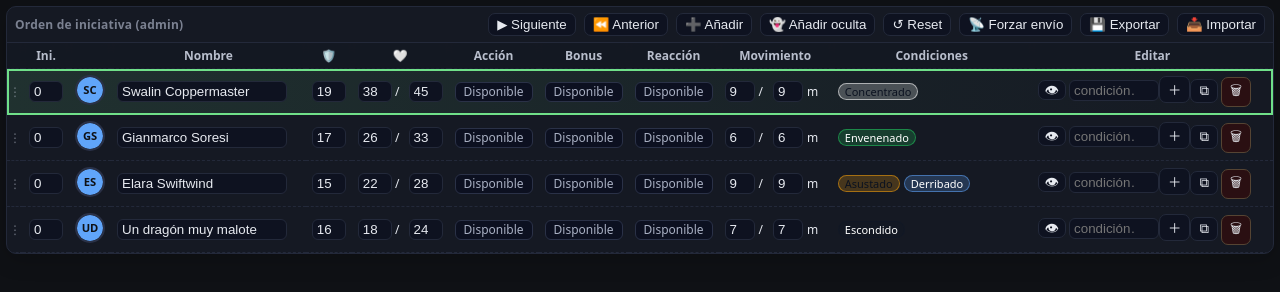
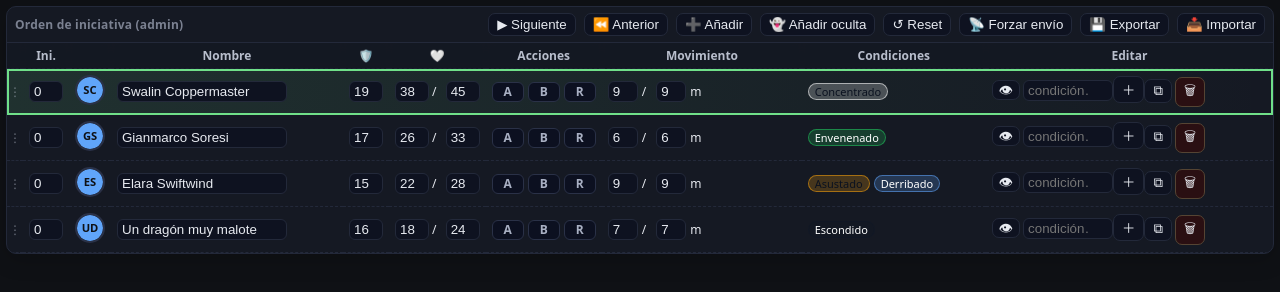
Before and after one commit to jynus/seguimiento-de-iniciativa, a browser extension: page html/admin.html in a window 1280 px wide. Drawn offline with Linux system fonts and the light colour scheme.

Commit message:
Make action toggles more compact

```diff
--- a/html/admin.html
+++ b/html/admin.html
@@ -29,8 +29,9 @@
           <col class="nm">
           <col class="ca">
           <col class="pv">
-          <col class="ax">
-          <col class="ad"><col class="rx"><col class="mv"><col><col class="tools">
+          <col class="act">
+          <col class="mv">
+          <col class="tools">
         </colgroup>
         <thead>
           <tr>
@@ -40,16 +41,14 @@
             <th>Nombre</th>
             <th>🛡️</th>
             <th>🤍</th>
-            <th>Acción</th>
-            <th>Bonus</th>
-            <th>Reacción</th>
+            <th>Acciones</th>
             <th>Movimiento</th>
             <th>Condiciones</th>
             <th>Editar</th>
           </tr>
         </thead>
         <tbody id="rows">
-          <tr><td class="muted" colspan="12">Cargando...</td></tr>
+          <tr><td class="muted" colspan="10">Cargando...</td></tr>
         </tbody>
       </table>
     </div>
--- a/html/admin.js
+++ b/html/admin.js
@@ -633,6 +633,34 @@ function togglePill(p,field){
   return el;
 }
 
+function makeActionPill(p, field, label, title){
+  const el = document.createElement("span");
+  const paint = () => {
+    el.className = "pill " + (p[field] ? "on" : "off") + " min";
+    el.textContent = label;
+    el.title = `${title} — ${p[field] ? "Usada" : "Disponible"}`;
+  };
+  paint();
+  el.addEventListener("click", (e) => {
+    e.stopPropagation();
+    p[field] = !p[field];
+    paint();
+    sync();
+  });
+  return el;
+}
+
+function actionsGroup(p){
+  const box = document.createElement("div");
+  box.className = "actg";
+  box.append(
+    makeActionPill(p, "accion",    "A", "Acción"),
+    makeActionPill(p, "adicional", "B", "Acción adicional"),
+    makeActionPill(p, "reaccion",  "R", "Reacción")
+  );
+  return box;
+}
+
 function render(){
   rows.innerHTML="";
   state.party.forEach((p,idx)=>{
@@ -819,9 +847,7 @@ function render(){
       tdPV.append(cur, document.createTextNode(" / "), max);
     }
 
-    const tdA=td(); tdA.appendChild(togglePill(p,"accion"));
-    const tdB=td(); tdB.appendChild(togglePill(p,"adicional"));
-    const tdR=td(); tdR.appendChild(togglePill(p,"reaccion"));
+    const tdAct = td(); tdAct.appendChild(actionsGroup(p));
 
     const tdM = td(); {
       const cur = makeNum(p.mov.cur ?? 0, (v) => {
@@ -1004,7 +1030,7 @@ function render(){
 
     tdTools.append(eyeBtn, document.createTextNode(" "), addInput, addBtn, dupBtn, document.createTextNode(" "), delBtn);
 
-    tr.append(tdDrag, tdIni,tdIcon,tdNom,tdCA,tdPV,tdA,tdB,tdR,tdM,tdC,tdTools);
+    tr.append(tdDrag, tdIni,tdIcon,tdNom,tdCA,tdPV,tdAct,tdM,tdC,tdTools);
     rows.appendChild(tr);
   });
 }
--- a/html/styles.css
+++ b/html/styles.css
@@ -36,7 +36,7 @@ col.ini{width:42px}
 col.cn{width:42px}
 col.ca{width:42px}
 col.pv{width:85px}
-col.ax, col.ad, col.rx{width:86px}
+col.act{width:90px}
 col.mv{width:30px}
 col.tools{width:200px}
 
@@ -61,6 +61,10 @@ col.tools{width:200px}
 }
 .pill.on{background:color-mix(in oklab, var(--accent) 24%, transparent);border-color:color-mix(in oklab, var(--accent) 60%, transparent);color:#dff0ff}
 .pill.off{background:#0c1020;color:#a9b0c3}
+
+/* Grupo Acciones (A/B/R compactas) */
+.actg{display:inline-flex;gap:4px}
+.pill.min{min-width:22px;padding:0 4px;font-weight:700}
 
 /* movimiento */
 .mv{display:inline-flex;align-items:left;gap:4px;font-variant-numeric:tabular-nums}
```
Also changed, not shown: html/app.js (+18 -4 lines), html/index.html (+11 -5 lines).
